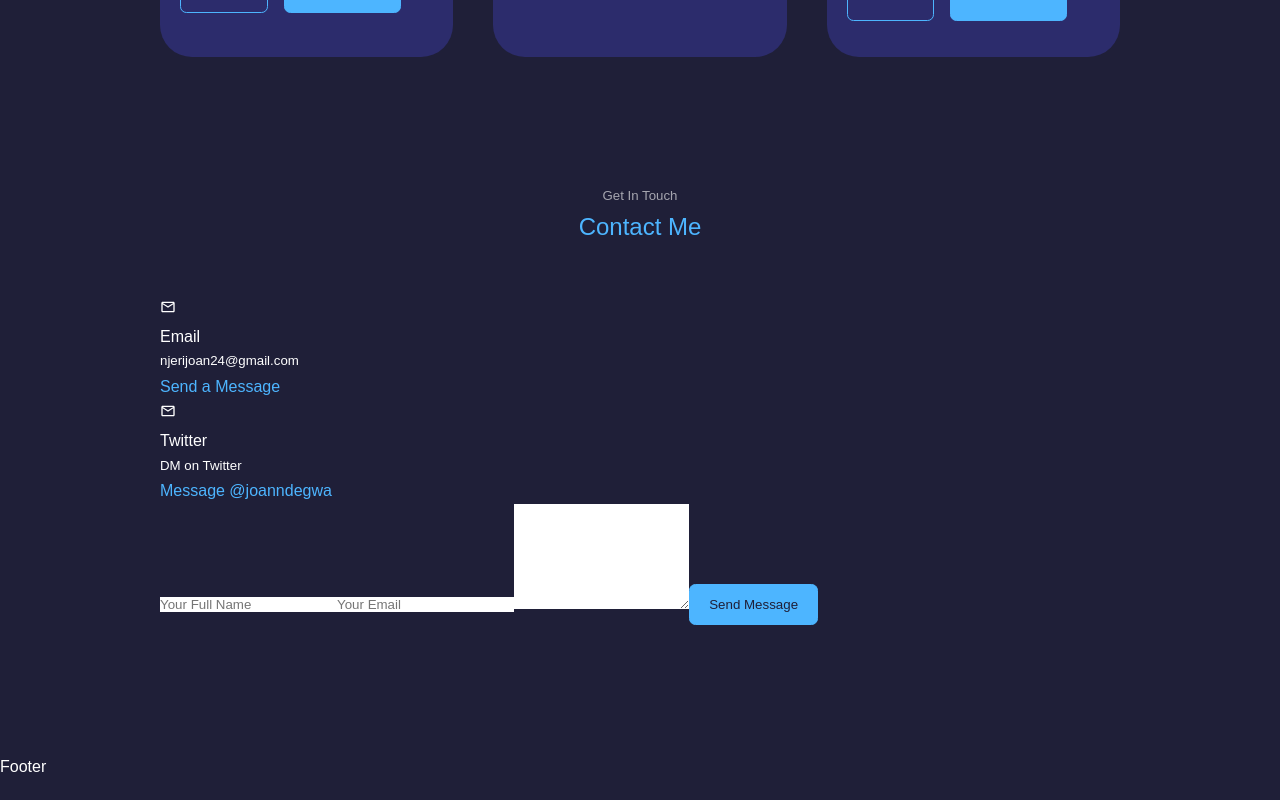
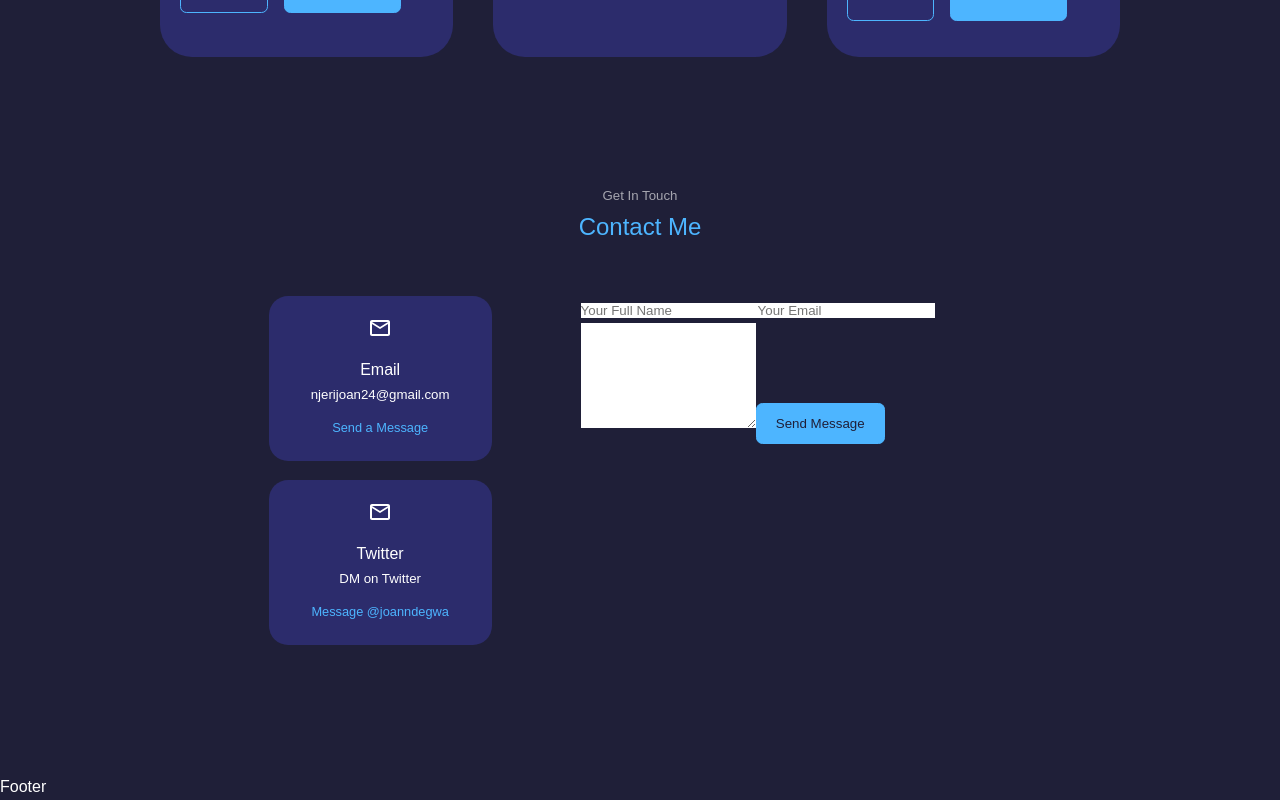
Before and after one commit to jnjerin/portfolio-site, a React (Create React App) app in the folder react-portfolio-website/: page / in a window 1280 px wide. Shown: the part 3806-4606 px from the top of the page. Built offline with nearby package versions, Linux system fonts and the light colour scheme.

Commit message:
styled contact options

```diff
--- a/react-portfolio-website/src/components/contact/Contact.jsx
+++ b/react-portfolio-website/src/components/contact/Contact.jsx
@@ -11,19 +11,19 @@
       <div className="container contact__container">
         <div className="contact__options">
           <article className="contact__option">
-            <MdOutlineEmail />
+            <MdOutlineEmail className='contact__option-icon' />
             <h4>Email</h4>
             <h5>njerijoan24@gmail.com</h5>
             <a href="mailto:njerijoan24@gmail.com" target="_blank">Send a Message</a>
           </article>
           <article className="contact__option">
-            <MdOutlineEmail />
+            <MdOutlineEmail className='contact__option-icon' />
             <h4>Twitter</h4>
             <h5>DM on Twitter</h5>
             <a href="https://twitter.com/messages/compose?recipient_id=&ref_src=twsrc%5Etfw" class="twitter-dm-button" data-screen-name="joanndegwa" data-show-count="false" target="_blank">Message @joanndegwa</a><script async src="https://platform.twitter.com/widgets.js" charset="utf-8"></script>
           </article>
           {/* <article className="contact__option">
-            <MdOutlineEmail />
+            <MdOutlineEmail className='contact__option-icon' />
             <h4>Email</h4>
             <h5>njerijoan24@gmail.com</h5>
             <a href="mailto:njerijoan24@gmail.com">Send a Message</a>
--- a/react-portfolio-website/src/components/contact/contact.css
+++ b/react-portfolio-website/src/components/contact/contact.css
@@ -0,0 +1,42 @@
+.container.contact__container {
+    width: 58%;
+    display: grid;
+    grid-template-columns: 30% 58%;
+    gap: 12%;
+}
+
+.contact__options {
+    display: flex;
+    flex-direction: column;
+    gap: 1.2rem;
+}
+
+.contact__option {
+    background: var(--color-bg-variant);
+    padding: 1.2rem;
+    border-radius: 1.2rem;
+    text-align: center;
+    border: 1px solid transparent;
+    transition: var(--transition);
+}
+
+.contact__option:hover {
+    background: transparent;
+    border-color: var(--color-primary-variant);
+}
+
+.contact__option-icon {
+    font-size: 1.5rem;
+    margin-bottom: 0.5rem;
+}
+
+.contact__option a {
+    margin-top: 0.7rem;
+    display: inline-block;
+    font-size: 0.8rem;
+}
+
+/* ==========================FORM=========================== */
+form {
+
+}
```
